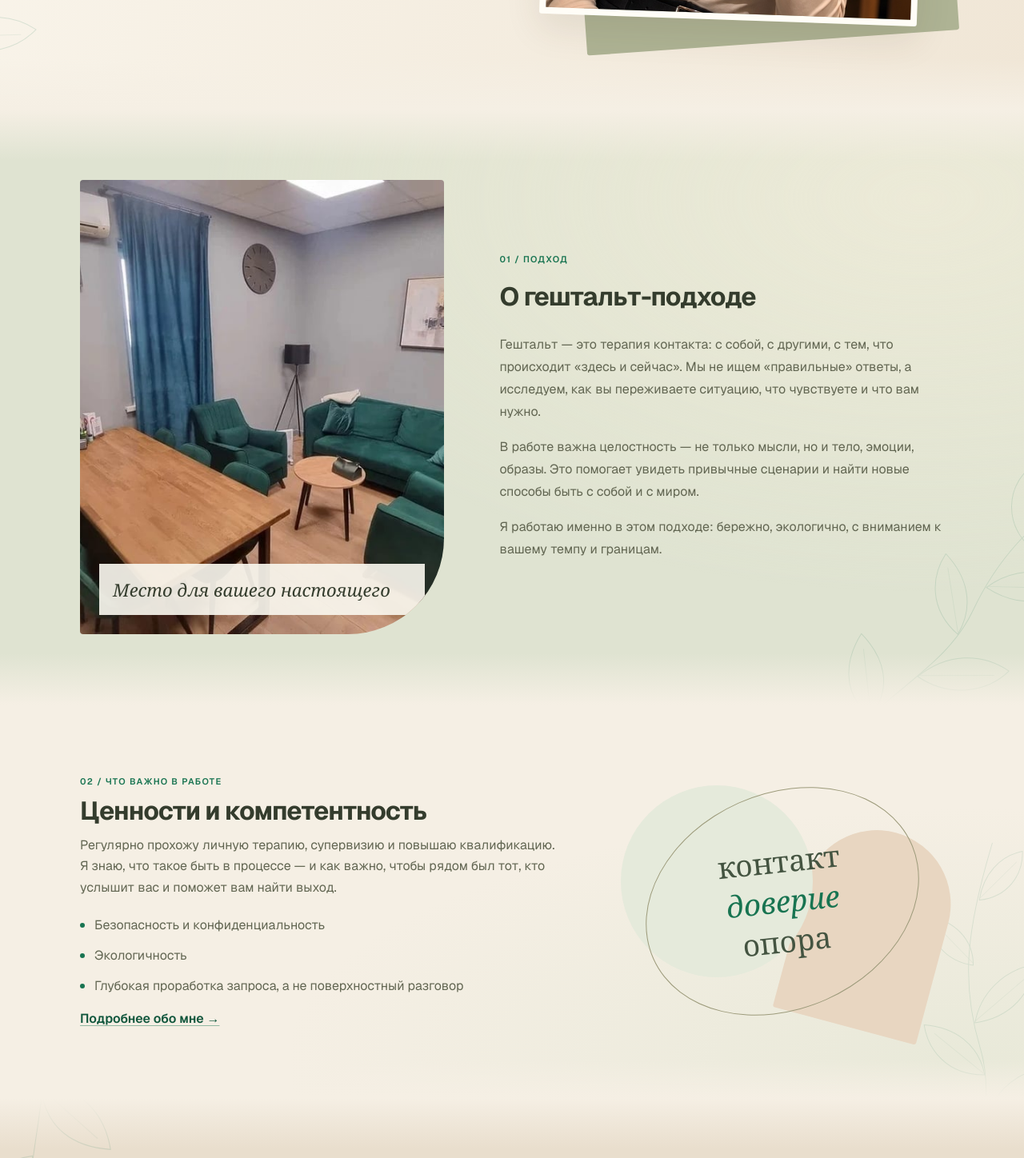
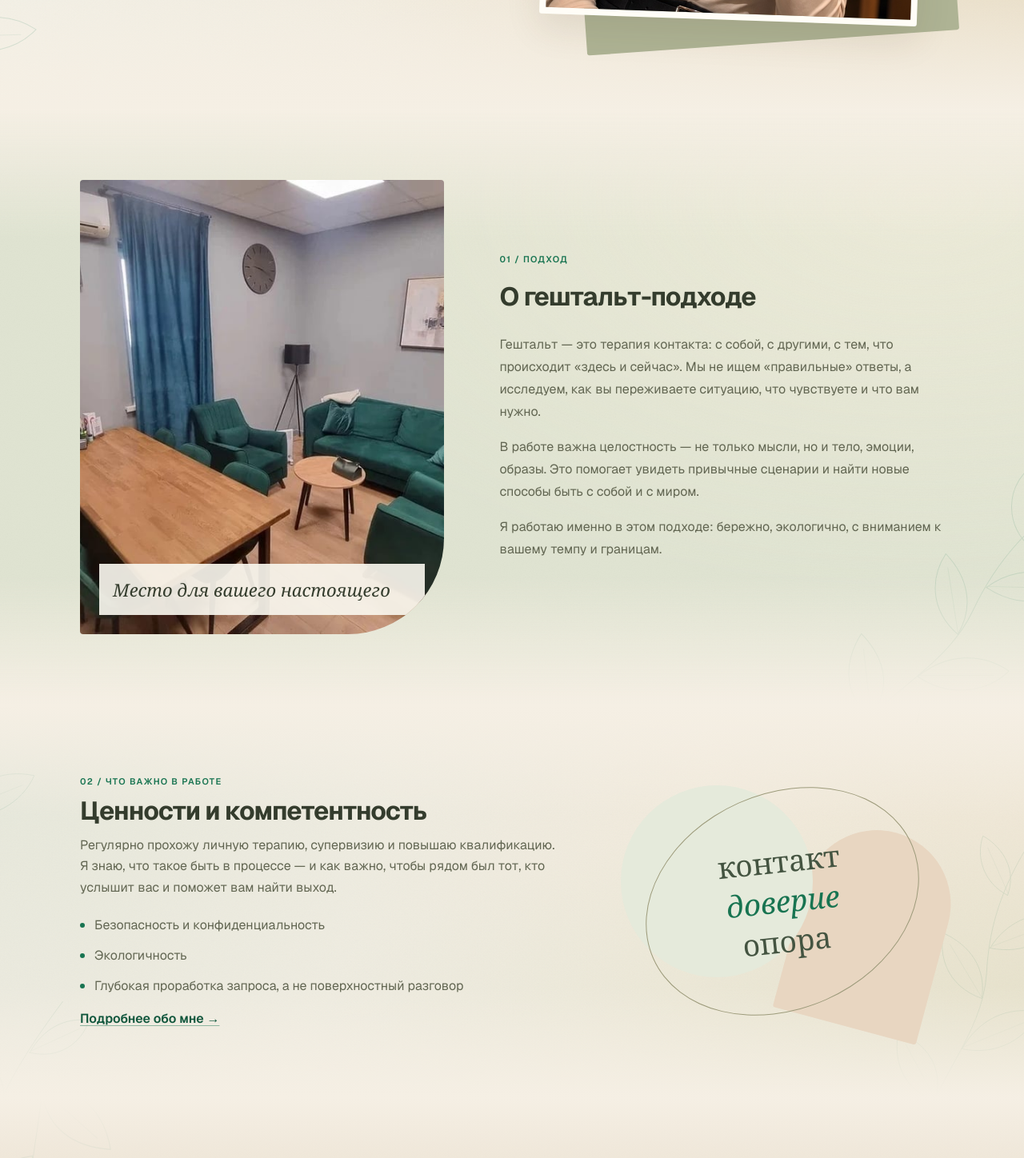
Before and after one commit to Jelydade/chernovol_na_landing, a Next.js app: page / in a window 1280 px wide. Shown: the part 720-2168 px from the top of the page at 80% size. Built offline with nearby package versions, Linux system fonts and the light colour scheme.

Commit message:
Refine backgrounds and soften transitions across pages

```diff
--- a/src/app/globals.css
+++ b/src/app/globals.css
@@ -37,6 +37,7 @@
 
   --container: 1120px;
   --gutter: 20px;
+  --ambient-light: radial-gradient(ellipse 1000px 800px at 0% 25%, #a7c8b22e, transparent 90%), radial-gradient(ellipse 950px 1000px at 100% 70%, #d6c39638, transparent 90%);
 
   /* Альтернативы — раскомментируйте блок ниже и закомментируйте текущий */
 }
--- a/src/app/home.module.css
+++ b/src/app/home.module.css
@@ -3,7 +3,7 @@
   isolation: isolate;
   overflow: hidden;
   padding: 68px 0 84px;
-  background: linear-gradient(to top, var(--bg), transparent 64px), radial-gradient(ellipse at 93% 18%, #dfd8bd 0%, transparent 45%), linear-gradient(115deg, #faf6ed, #f0e6d6);
+  background: linear-gradient(to top, var(--bg), transparent 160px), url('/paper-grain.svg') repeat, var(--ambient-light), radial-gradient(ellipse at 93% 18%, #dfd8bd80 0%, transparent 75%), linear-gradient(115deg, #faf6ed, #f0e6d6);
 }
 
 .hero::before,
@@ -97,7 +97,7 @@
   position: absolute;
   inset: 0;
   z-index: -1;
-  background: linear-gradient(to bottom, var(--bg), transparent 64px, transparent calc(100% - 64px), var(--bg));
+  background: linear-gradient(to bottom, var(--bg), transparent 160px, transparent calc(100% - 160px), var(--bg)), url('/paper-grain.svg') repeat;
   pointer-events: none;
 }
 
--- a/src/styles/site.module.css
+++ b/src/styles/site.module.css
@@ -126,26 +126,22 @@
   isolation: isolate;
   overflow: hidden;
   padding: 56px 0;
-  background: radial-gradient(ellipse at 95% 90%, #dce3ce80, transparent 50%), var(--bg);
+  background: var(--ambient-light), radial-gradient(ellipse at 95% 90%, #dce3ce80, transparent 50%), var(--bg);
 }
 
 .section::before {
   content: "";
   position: absolute;
   z-index: -1;
-  right: -90px;
-  bottom: -220px;
-  width: 280px;
-  height: 580px;
-  background: url('/botanical-background.svg') center / contain no-repeat;
+  inset: 0;
+  background: url('/botanical-background.svg') right -95px top 60px / 270px 540px repeat-y, url('/botanical-background.svg') left -165px top 320px / 290px 580px repeat-y;
   opacity: .11;
-  transform: rotate(-20deg);
   pointer-events: none;
 }
 
 .sectionAlt {
   composes: section;
-  background: radial-gradient(ellipse at 12% 20%, #f6f0df99, transparent 55%), #e2e7d8;
+  background: var(--ambient-light), radial-gradient(ellipse at 12% 20%, #f6f0df99, transparent 55%), #e2e7d8;
 }
 
 .section::after {
@@ -153,7 +149,7 @@
   position: absolute;
   inset: 0;
   z-index: -1;
-  background: linear-gradient(to bottom, var(--bg), transparent 48px, transparent calc(100% - 48px), var(--bg));
+  background: linear-gradient(to bottom, var(--bg), transparent 140px, transparent calc(100% - 140px), var(--bg)), url('/paper-grain.svg') repeat;
   pointer-events: none;
 }
 
```
Also changed, not shown: public/paper-grain.svg (added).
